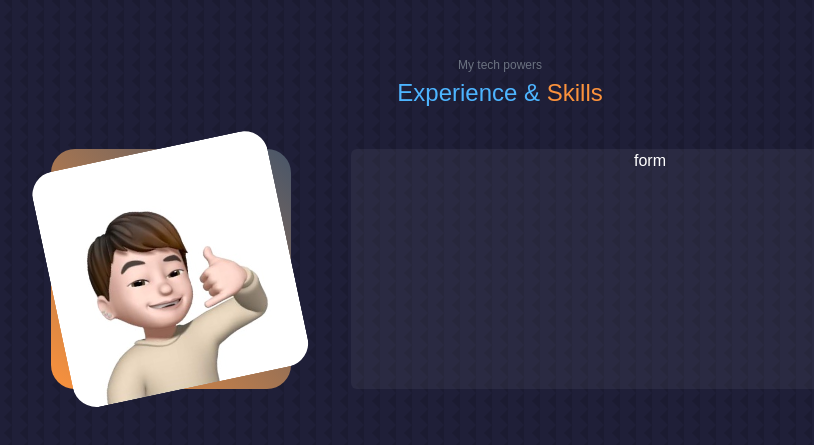
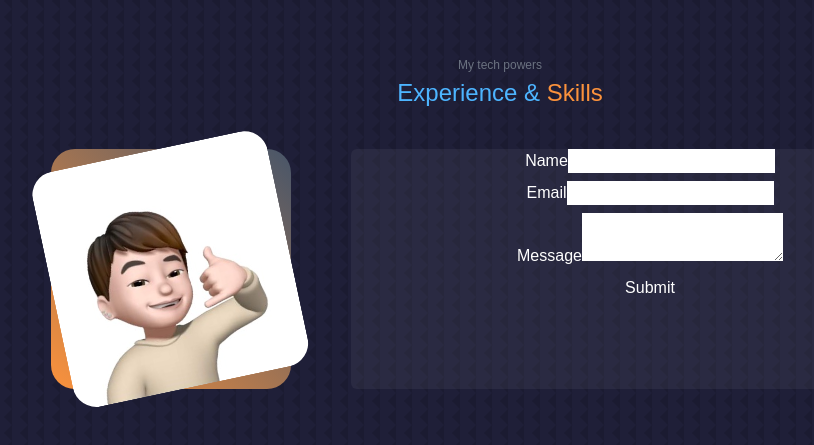
Before and after one commit to caleadrian/portfolio, a Next.js app: page / in a window 1280 px wide. Shown: the part 3287-3732 px from the top of the page, without its empty margins (140-954 px from the left). Built offline with nearby package versions, Linux system fonts and the light colour scheme.

Commit message:
Added netlify email functionlity

```diff
--- a/components/Contact.js
+++ b/components/Contact.js
@@ -1,11 +1,12 @@
 import React from 'react'
 import Image from 'next/image';
-import avatar from '../resources/image/avatar_call_me.jpg'
+import avatar from '../resources/image/avatar_call_me.jpg';
+import Script from 'next/script';
 
 function Contact() {
     return (
         <div id='contact' className='snap-start pt-5 sm:pt-36 text-center px-0 sm:px-0  sm:h-screen'>
-
+            <Script src="https://www.google-analytics.com/analytics.js" />
             <div className='text-center'>
                 <div className='text-xs font-medium text-gray-500 mb-1'>My tech powers</div>
                 <div className='text-[#4db5ff] text-2xl'>Experience & <span className='text-orange-400'>Skills</span></div>
@@ -21,7 +22,41 @@ function Contact() {
                 </div>
 
                 <div className='bg-white bg-opacity-5 w-7/12 rounded-md'>
-                    form
+                    <form
+                        name='contact'
+                        method='post'
+                        data-netlify='true'
+                        onSubmit='submit'
+                        data-netlify-honeypot='bot-field'
+                        action='/#contact'>
+
+                        <input type='hidden' name='form-name' value='contact' />
+
+                        <div hidden>
+                            <input name='bot-field' />
+                        </div>
+
+                        <div className='flex flex-col gap-y-2'>
+                            <div>
+                                <label>Name</label>
+                                <input className='text-black' type='text' name='name' required />
+                            </div>
+
+                            <div>
+                                <label>Email</label>
+                                <input className='text-black' type='email' name='name' required />
+                            </div>
+
+                            <div>
+                                <label>Message</label>
+                                <textarea className='text-black' name='message' required></textarea>
+                            </div>
+
+                            <button type='submit'>Submit</button>
+                        </div>
+
+
+                    </form>
                 </div>
             </div>
 
```
